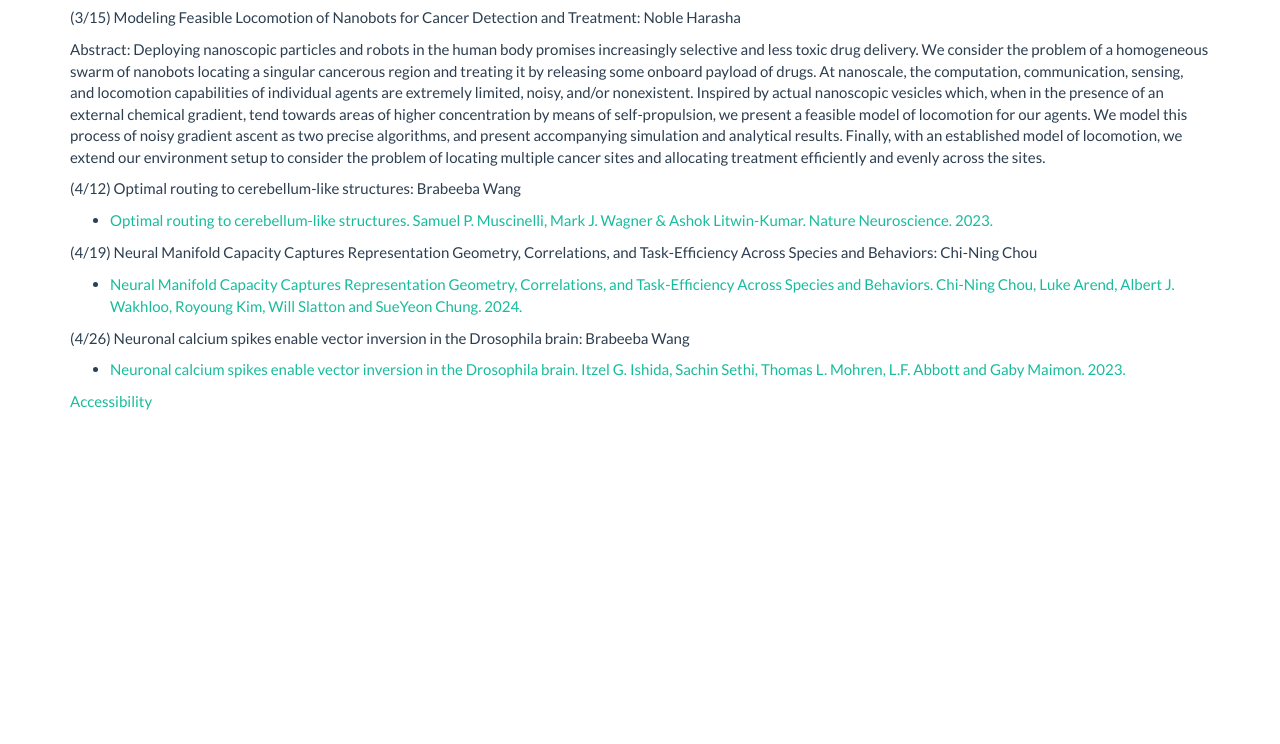
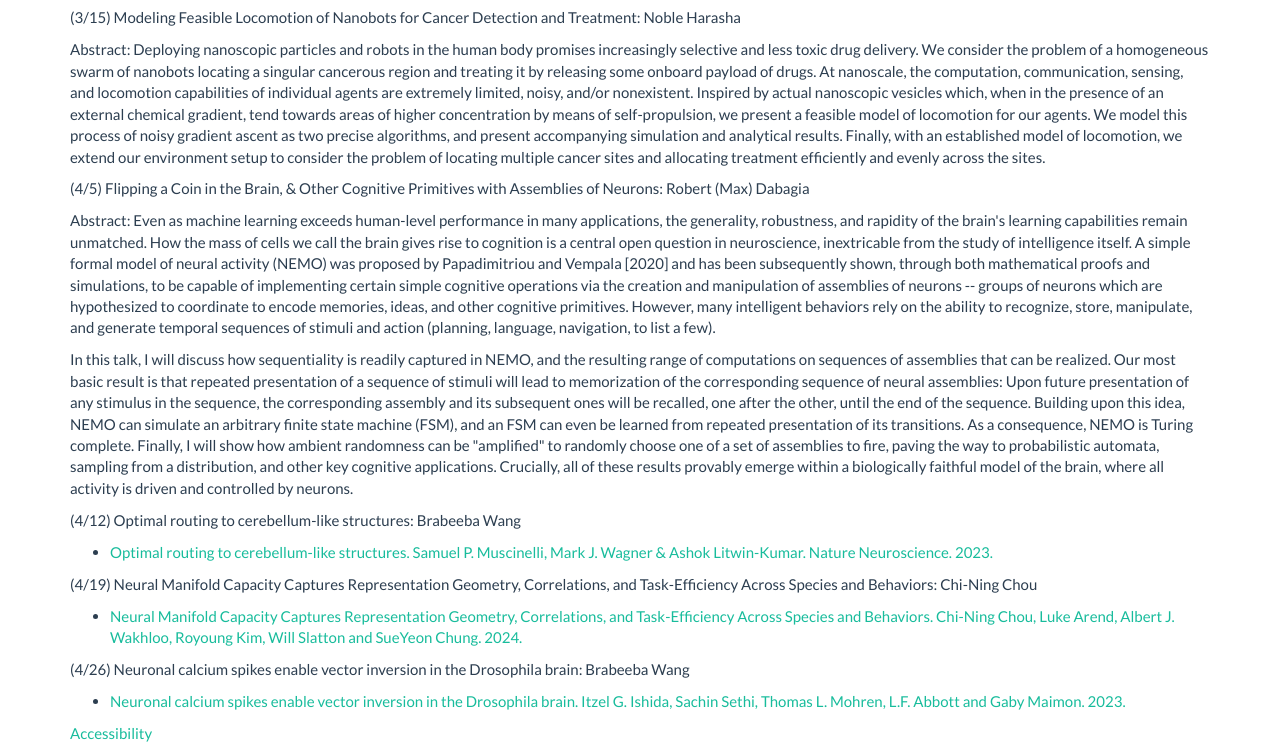
Before and after one commit to brabeeba/TDS-Meeting-2024-Spring, a plain HTML site: page index.html in a window 1280 px wide. Shown: the part 848-1592 px from the top of the page. Before the commit the page ends 1261 px from the top, so only its background shows below. Drawn offline with Linux system fonts and the light colour scheme.

Commit message:
add max's talk

```diff
--- a/index.html
+++ b/index.html
@@ -77,6 +77,46 @@ Animals flexibly select actions that maximize future rewards despite facing unce
 			Abstract: Deploying nanoscopic particles and robots in the human body promises increasingly selective and less toxic drug delivery. We consider the problem of a homogeneous swarm of nanobots locating a singular cancerous region and treating it by releasing some onboard payload of drugs. At nanoscale, the computation, communication, sensing, and locomotion capabilities of individual agents are extremely limited, noisy, and/or nonexistent. Inspired by actual nanoscopic vesicles which, when in the presence of an external chemical gradient, tend towards areas of higher concentration by means of self-propulsion, we present a feasible model of locomotion for our agents. We model this process of noisy gradient ascent as two precise algorithms, and present accompanying simulation and analytical results. Finally, with an established model of locomotion, we extend our environment setup to consider the problem of locating multiple cancer sites and allocating treatment efficiently and evenly across the sites.
 		</p>
 
+		<p>(4/5) Flipping a Coin in the Brain, & Other Cognitive Primitives with Assemblies of Neurons:  Robert (Max) Dabagia
+
+		</p>
+		<p>
+			Abstract: Even as machine learning exceeds human-level performance in
+many applications, the generality, robustness, and rapidity of the
+brain's learning capabilities remain unmatched. How the mass of cells
+we call the brain gives rise to cognition is a central open question
+in neuroscience, inextricable from the study of intelligence itself. A
+simple formal model of neural activity (NEMO) was proposed by
+Papadimitriou and Vempala [2020] and has been subsequently shown,
+through both mathematical proofs and simulations, to be capable of
+implementing certain simple cognitive operations via the creation and
+manipulation of assemblies of neurons -- groups of neurons which are
+hypothesized to coordinate to encode memories, ideas, and other
+cognitive primitives. However, many intelligent behaviors rely on the
+ability to recognize, store, manipulate, and generate temporal
+sequences of stimuli and action (planning, language, navigation, to
+list a few).</p><p>
+
+In this talk, I will discuss how sequentiality is readily captured in
+NEMO, and the resulting range of computations on sequences of
+assemblies that can be realized. Our most basic result is that
+repeated presentation of a sequence of stimuli will lead to
+memorization of the corresponding sequence of neural assemblies: Upon
+future presentation of any stimulus in the sequence, the corresponding
+assembly and its subsequent ones will be recalled, one after the
+other, until the end of the sequence. Building upon this idea, NEMO
+can simulate an arbitrary finite state machine (FSM), and an FSM can
+even be learned from repeated presentation of its transitions. As a
+consequence, NEMO is Turing complete. Finally, I will show how ambient
+randomness can be "amplified" to randomly choose one of a set of
+assemblies to fire, paving the way to probabilistic automata, sampling
+from a distribution, and other key cognitive applications. Crucially,
+all of these results provably emerge within a biologically faithful
+model of the brain, where all activity is driven and controlled by
+neurons.
+		</p>
+
+
 
 		<p>(4/12) Optimal routing to cerebellum-like structures: Brabeeba Wang
 			<ul>
```
